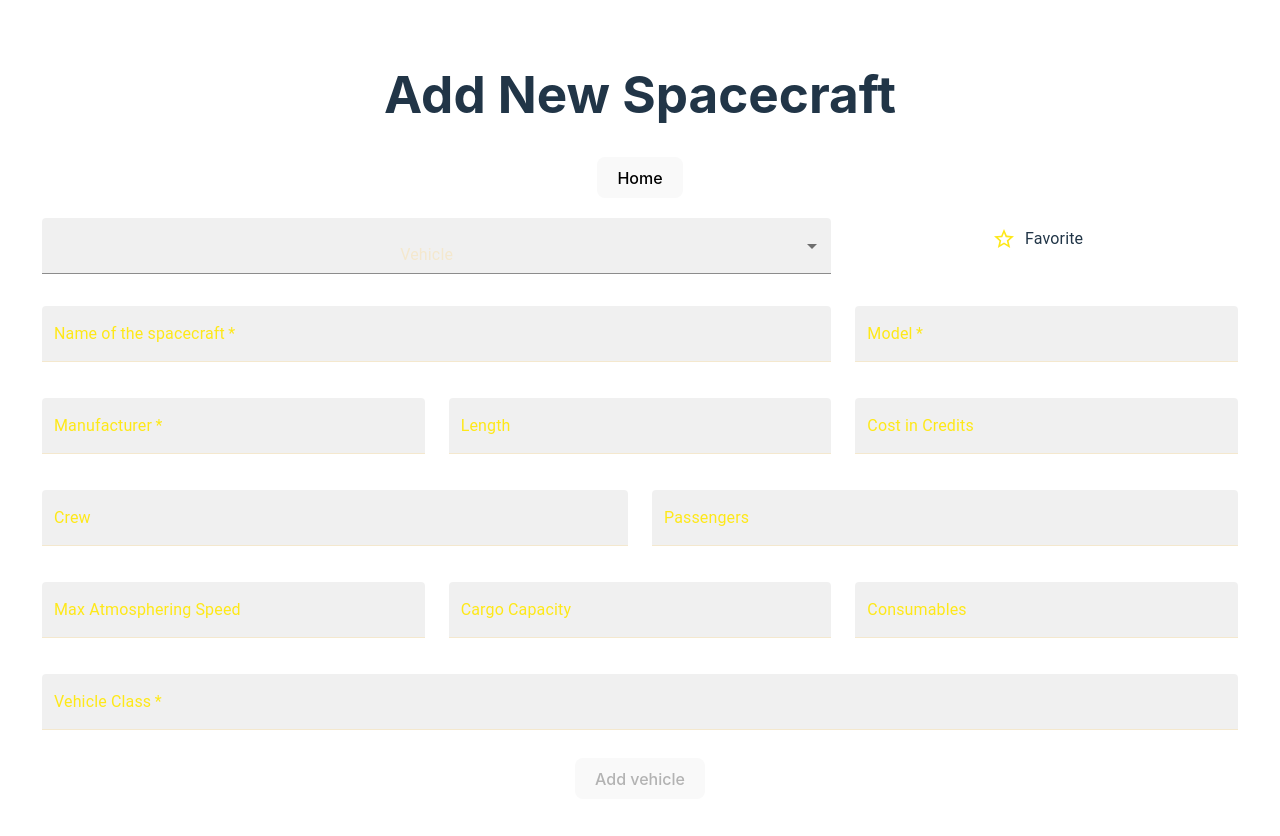
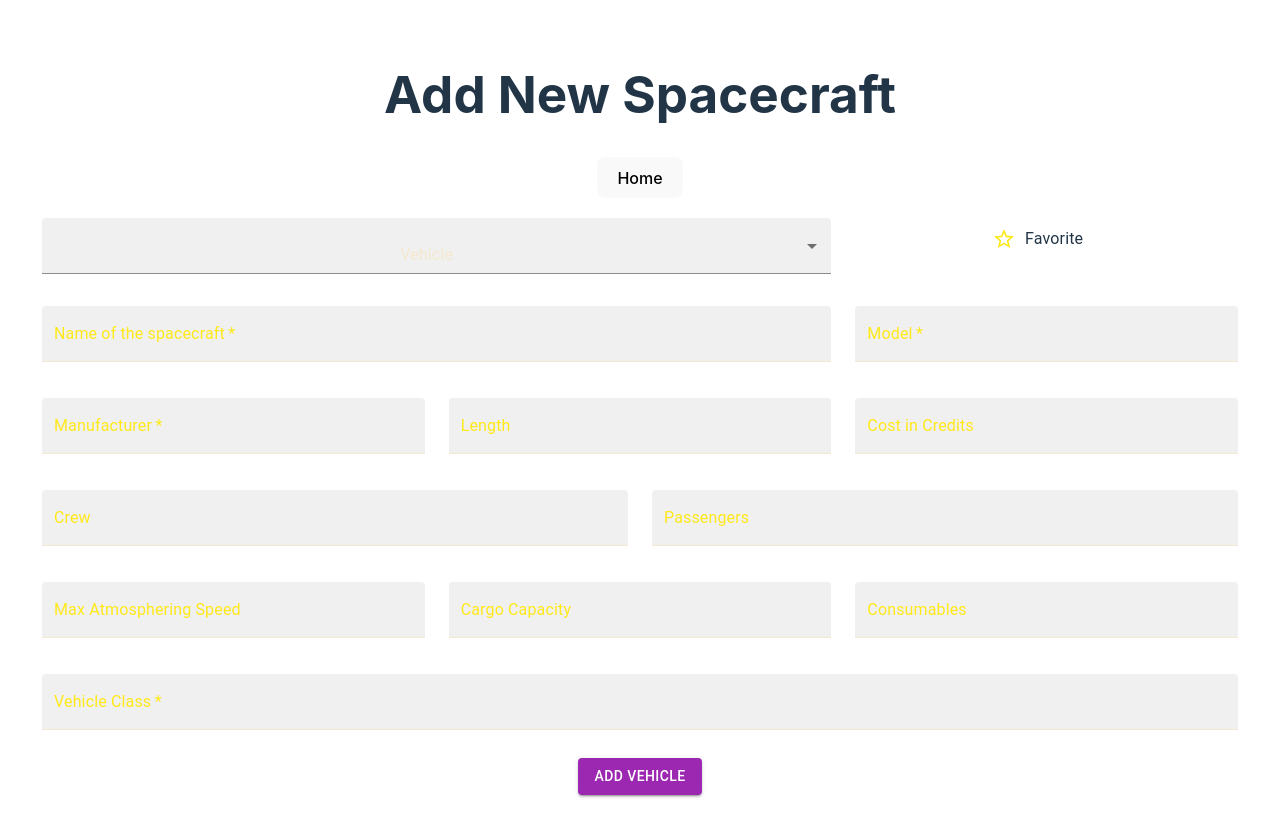
Before and after one commit to AugustoLL/Star-Wars-Garage, a React (Vite) app: page /add in a window 1280 px wide. Shown: the top 836 px of the page. Built offline with nearby package versions, Linux system fonts and the light colour scheme.

Commit message:
use Button from mui, and reset fields when snackbar closes

```diff
--- a/src/components/AddSpacecraftForm.tsx
+++ b/src/components/AddSpacecraftForm.tsx
@@ -5,6 +5,7 @@ import { LOCAL_STORAGE_VEHICLES_KEY, LOCAL_STORAGE_STARSHIPS_KEY } from "../cons
 import FormInput from "./FormInput";
 import FormSnackbar from "./FormSnackbar";
 import Grid from '@mui/material/Grid2';
+import Button from '@mui/material/Button';
 
 
 import Checkbox from '@mui/material/Checkbox';
@@ -129,7 +130,6 @@ const AddSpacecraftForm: React.FC = () => {
     }
 
     setOpenSnackbar(true);
-    resetFields();
   };
 
   /**
@@ -228,15 +228,22 @@ const AddSpacecraftForm: React.FC = () => {
         )}
         {/* Submit button */}
         <Grid size={{ xs: 4, sm: 8, md: 12 }}>
-          <button type="submit" disabled={!commonData.name || !commonData.model || !commonData.manufacturer}>
+          <Button
+            onClick={handleSubmit}
+            variant="contained"
+            color="secondary"
+          >
             Add {commonData.type}
-          </button>
+          </Button>
         </Grid>
       </Grid>
       {/* Snackbar */}
       <FormSnackbar
         isOpen={openSnackbar}
-        onClose={() => setOpenSnackbar(false)}
+        onClose={() => {
+          setOpenSnackbar(false)
+          resetFields();
+        }}
         message={`Succesfully added "${commonData.name}" as a new ${commonData.type}`}
       />
     </form>
--- a/src/components/FormSnackbar.tsx
+++ b/src/components/FormSnackbar.tsx
@@ -16,7 +16,7 @@ const FormSnackbar: React.FC<FormSnackbarProps> = ({
   message,
   isError = false,
   anchorOrigin = { vertical: 'top', horizontal: 'center'},
-  autoHideDuration = 6000
+  autoHideDuration = 3000
   }) => {
     return (
       <Snackbar
```
